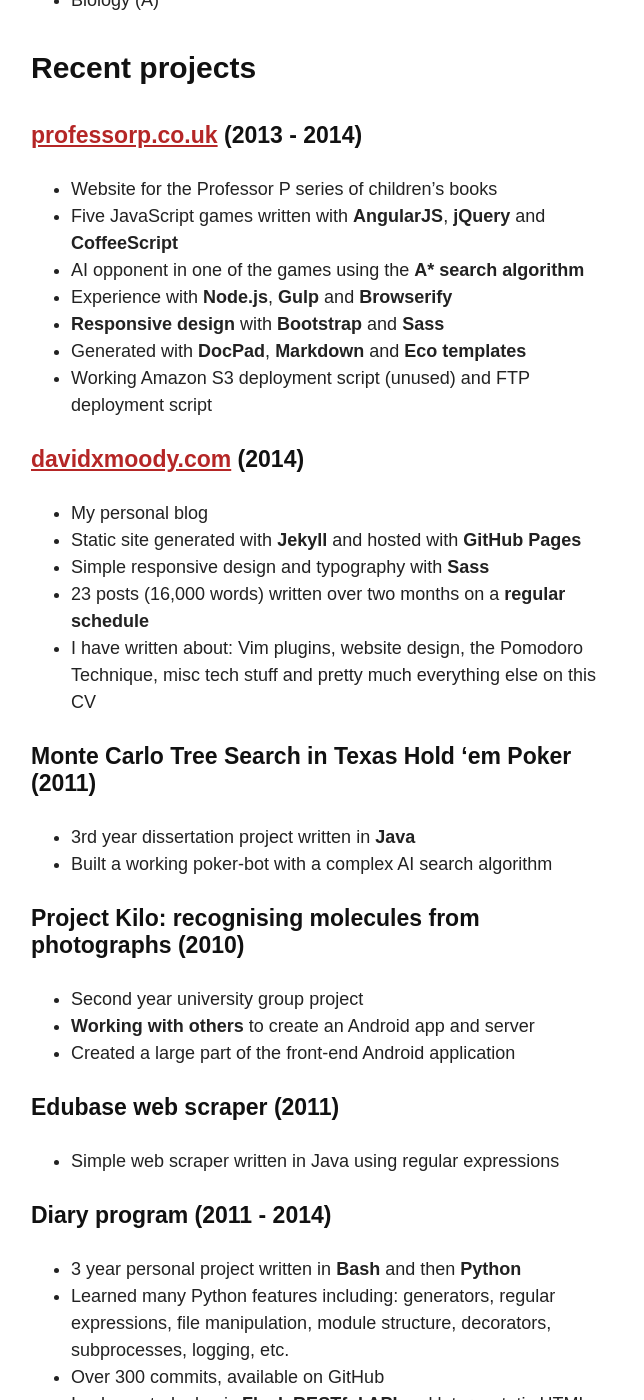
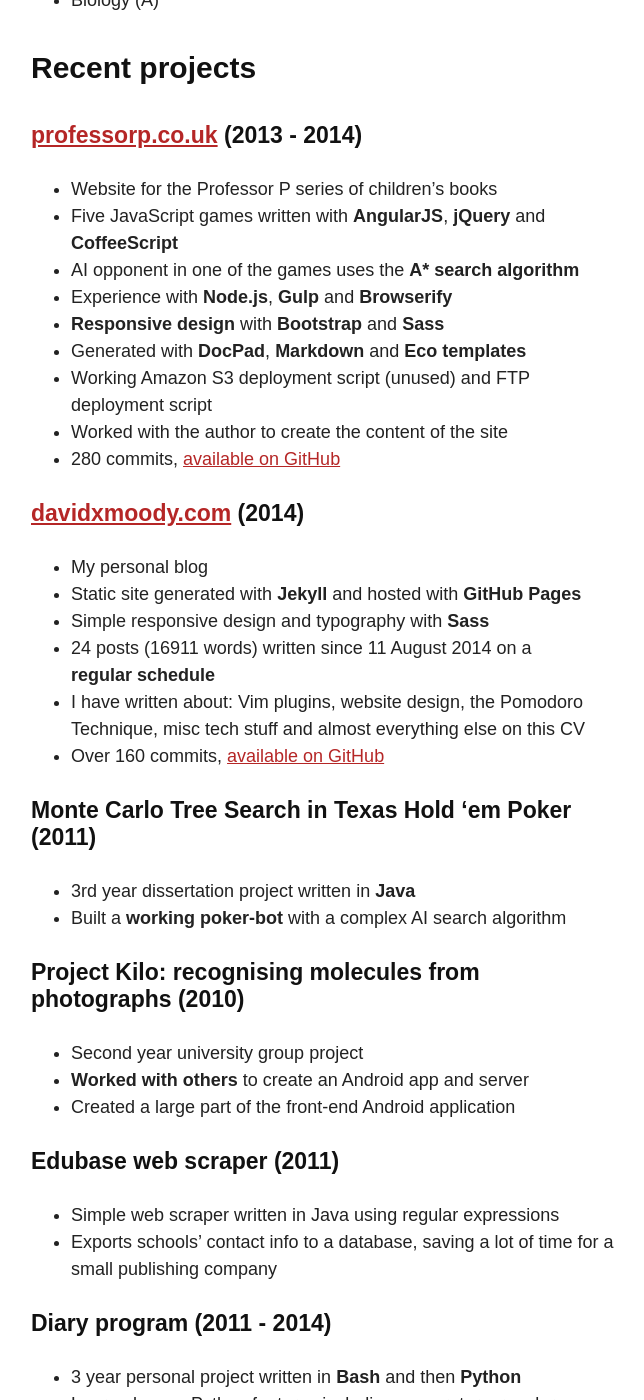
Before and after one commit to davidxmoody/davidxmoody.com, a Jekyll site: the page built from cv.md, in a window 1280 px wide and 1400 px high, scrolled down 715 px. Shown: the whole window, without its empty margins (312-956 px from the left). Built offline with Jekyll 4.4.1, drawn with Linux system fonts in a browser that asks for light colours; some of the changed text lies outside the part shown.

Commit message:
Edited CV and added more links

```diff
--- a/cv.md
+++ b/cv.md
@@ -29,40 +29,51 @@
 
 - Website for the Professor P series of children's books
 - Five JavaScript games written with **AngularJS**, **jQuery** and **CoffeeScript**
-- AI opponent in one of the games using the **A* search algorithm**
+- AI opponent in one of the games uses the **A* search algorithm**
 - Experience with **Node.js**, **Gulp** and **Browserify**
 - **Responsive design** with **Bootstrap** and **Sass**
 - Generated with **DocPad**, **Markdown** and **Eco templates**
 - Working Amazon S3 deployment script (unused) and FTP deployment script
+- Worked with the author to create the content of the site
+- 280 commits, [available on GitHub](https://github.com/davidxmoody/professorp.co.uk)
 
 ### [davidxmoody.com](http://davidxmoody.com/) (2014)
+
+{% assign num_posts = site.posts | size %}
+{% assign num_words = 0 %}
+{% for post in site.posts %}
+  {% assign post_words = post.content | number_of_words %}
+  {% assign num_words = num_words | plus: post_words %}
+{% endfor %}
 
 - My personal blog
 - Static site generated with **Jekyll** and hosted with **GitHub Pages**
 - Simple responsive design and typography with **Sass**
-- 23 posts (16,000 words) written over two months on a **regular schedule**
-- I have written about: Vim plugins, website design, the Pomodoro Technique, misc tech stuff and pretty much everything else on this CV
+- {{ num_posts }} posts ({{ num_words }} words) written since 11 August 2014 on a **regular&nbsp;schedule**
+- I have written about: Vim plugins, website design, the Pomodoro Technique, misc tech stuff and almost everything else on this CV
+- Over 160 commits, [available on GitHub](https://github.com/davidxmoody/davidxmoody.github.io)
 
 ### Monte Carlo Tree Search in Texas Hold 'em Poker (2011)
 
 - 3rd year dissertation project written in **Java**
-- Built a working poker-bot with a complex AI search algorithm
+- Built a **working poker-bot** with a complex AI search algorithm
 
 ### Project Kilo: recognising molecules from photographs (2010)
 
 - Second year university group project
-- **Working with others** to create an Android app and server
+- **Worked with others** to create an Android app and server
 - Created a large part of the front-end Android application
 
 ### Edubase web scraper (2011)
 
 - Simple web scraper written in Java using regular expressions
+- Exports schools' contact info to a database, saving a lot of time for a small publishing company
 
 ### Diary program (2011 - 2014)
 
 - 3 year personal project written in **Bash** and then **Python**
 - Learned many Python features including: generators, regular expressions, file manipulation, module structure, decorators, subprocesses, logging, etc.
-- Over 300 commits, available on GitHub
+- Over 330 commits, [available on GitHub](https://github.com/davidxmoody/diary)
 - Implemented a basic **Flask RESTful API** and later a static HTML generator using **Jinja2** templates
 
 ### Linux skills and other stuff
```
